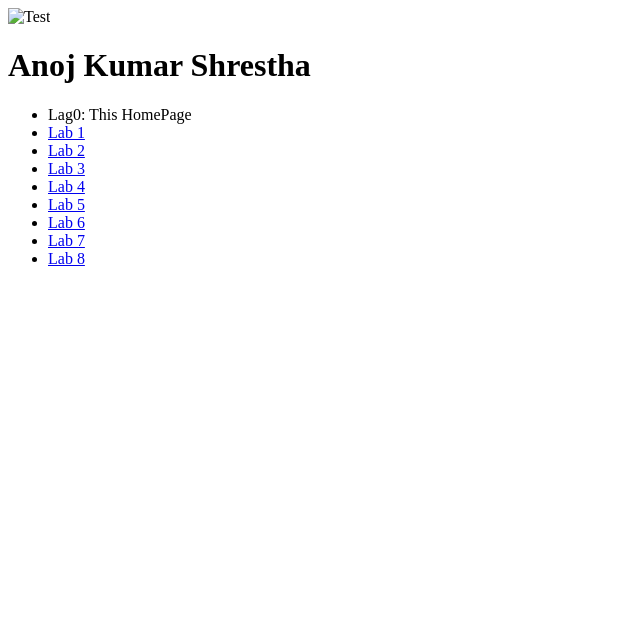
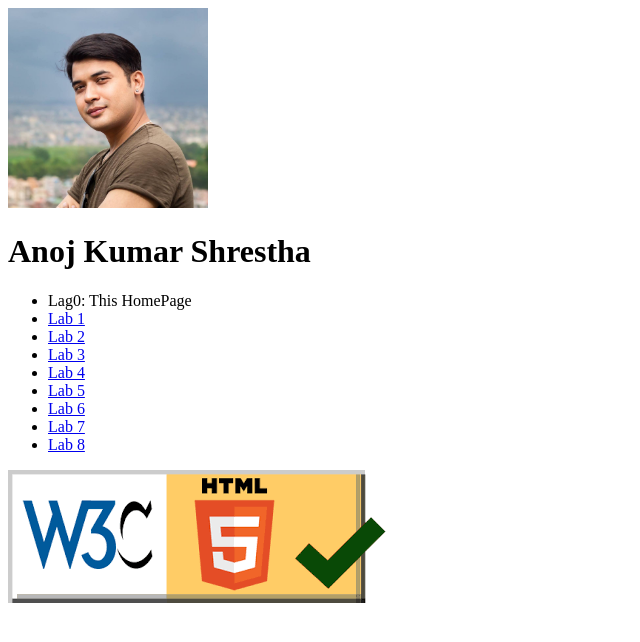
Before and after one commit to anojcrazycoder/WAPAssignment, a plain HTML site: page index.html in a window 1280 px wide. Shown: the whole page, without its empty margins (0-640 px from the left). Drawn offline with Linux system fonts and the light colour scheme; the site is published under a folder, as on GitHub Pages, so addresses that start at the root find nothing.

Commit message:
Made change in image path

```diff
--- a/index.html
+++ b/index.html
@@ -7,7 +7,7 @@
 </head>
 <body>
 
-    <img src="/anojDP.jpg" alt="Test" height="200px" width="200px" alt="">
+    <img src="./anojDP.jpg" alt="Test" height="200px" width="200px" alt="">
   <h1>Anoj Kumar Shrestha</h1>
   <ul>
     <li>Lag0: This HomePage</li>
@@ -21,7 +21,7 @@
     <li><a href="#">Lab 8</a></li>
   </ul>
   <a href="">
-    <img src="/htmlchecker.png" alt="">
+    <img src="./htmlchecker.png" alt="">
   </a>
 
 </body>
```
